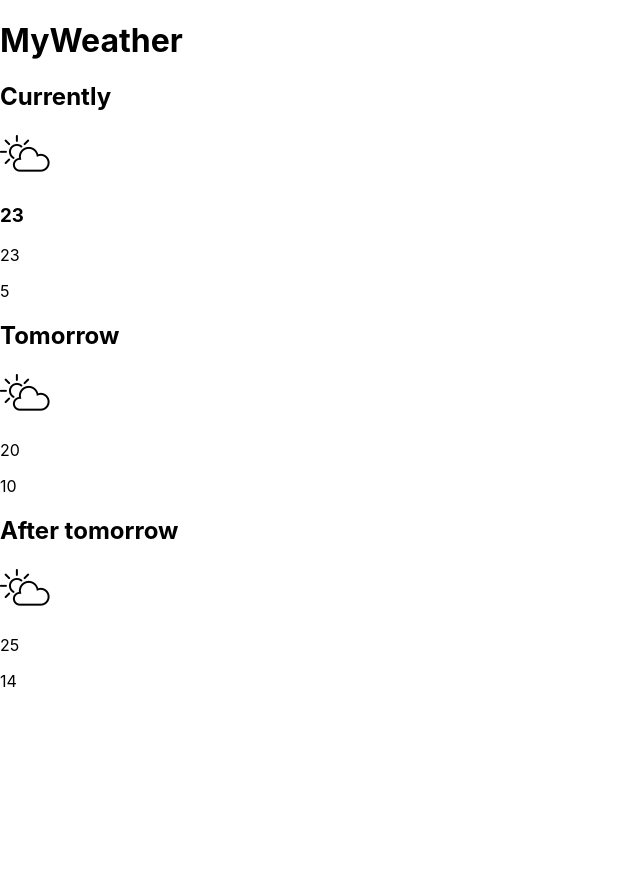
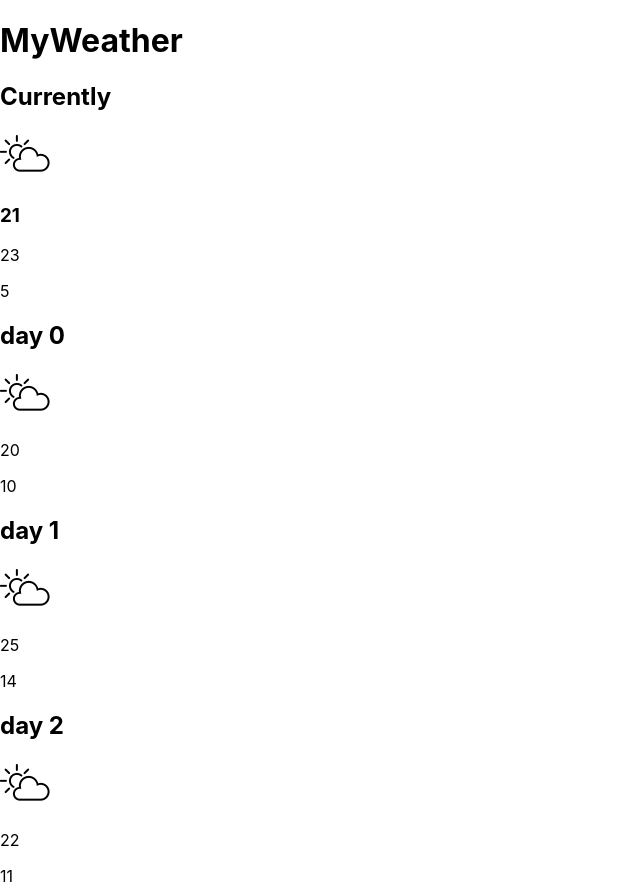
Before and after one commit to DavidSandor/reactWeatherApp, a React (Create React App) app: page / in a window 1280 px wide. Shown: the whole page, without its empty margins (0-640 px from the left). Before the commit the page ends 821 px from the top, so only its background shows below. Built offline with nearby package versions, Linux system fonts and the light colour scheme.

Commit message:
Fake weather data + interface + container update

```diff
--- a/src/Assets/Data/FakeWeatherData.js
+++ b/src/Assets/Data/FakeWeatherData.js
@@ -1,24 +1,31 @@
 const today = {
-    currentTemp : 23,
+    currentTemp : 21,
     maxTemp : 23,
     minTemp : 5,
-    currentState : "windy"
+    currentType : "windy"
 }
 
-const tomorrow = {
-    maxTemp : 20,
-    minTemp: 10,
-    averageState: "sunny"
-}
+const forecast = [
+    {
+        maxTemp : 20,
+        minTemp: 10,
+        averageType: "sunny"
+    },
 
-const afterTomorrow = {
-    maxTemp : 25,
-    minTemp: 14,
-    averageState: "cloudy"
-}
+    {
+        maxTemp : 25,
+        minTemp: 14,
+        averageType: "cloudy"
+    },
+
+    {
+        maxTemp : 22,
+        minTemp: 11,
+        averageType: "cloudy"
+    }
+]
 
 export {
     today as Today,
-    tomorrow as Tomorrow,
-    afterTomorrow as AfterTomorrow
+    forecast as Forecast
 };
--- a/src/Assets/WeatherAPIInterface.js
+++ b/src/Assets/WeatherAPIInterface.js
@@ -1,44 +1,26 @@
 import {Today} from './Data/FakeWeatherData';
-import {Tomorrow} from './Data/FakeWeatherData';
-import {AfterTomorrow} from './Data/FakeWeatherData';
+import {Forecast} from './Data/FakeWeatherData';
 
 class WeatherAPIInterface {
 
     getCurrentWeatherState = () => {
-        return Today.currentState;
+        return {
+            currentTemp : Today.currentTemp,
+            maxTemp : Today.maxTemp,
+            minTemp : Today.minTemp,
+            currentType : Today.currentType
+        };
     }
 
-    getCurrentTemp = () => {
-        return Today.currentTemp;
-    }
-
-    getTodaysMaxTemp = () => {
-        return Today.maxTemp;
-    }
-
-    getTodaysMinTemp = () => {
-        return Today.minTemp;
-    }
-
-    getMaxTempByDate = (dayShift) => {
-        switch(dayShift){
-            case 1:
-            return Tomorrow.maxTemp;
-            case 2:
-            return AfterTomorrow.maxTemp;
-            default:
-            return 100;
-        }
-    }
-
-    getMinTempByDate = (dayShift) => {
-        switch(dayShift){
-            case 1:
-            return Tomorrow.minTemp;
-            case 2:
-            return AfterTomorrow.minTemp;
-            default:
-            return -100;
+    getWeatherStateByDay = (day) => {
+        if(day >= 0 && day < Forecast.length){
+            return {
+                maxTemp : Forecast[day].maxTemp,
+                minTemp: Forecast[day].minTemp,
+                averageType: Forecast[day].averageType
+            }
+        } else {
+            return null;
         }
     }
 }
--- a/src/Containers/TodaysWeather/TodaysWeather.js
+++ b/src/Containers/TodaysWeather/TodaysWeather.js
@@ -2,6 +2,10 @@ import React, { Component } from 'react';
 import WeatherCard from '../../Components/WeatherCard/WeatherCard'
 
 class TodaysWeather extends Component {
+
+  state = {
+    currentWeather: this.props.weatherInfo.getCurrentWeatherState()
+  }
 
   render() {
 
@@ -9,9 +13,9 @@ class TodaysWeather extends Component {
       <div>
           <WeatherCard
               title="Currently"
-                currentTemp={this.props.weatherInfo.getCurrentTemp()}
-                maxTemp={this.props.weatherInfo.getTodaysMaxTemp()}
-                minTemp={this.props.weatherInfo.getTodaysMinTemp()}
+              currentTemp={this.state.currentWeather.currentTemp}
+              maxTemp={this.state.currentWeather.maxTemp}
+              minTemp={this.state.currentWeather.minTemp}
               isMinimized={false}>
           </WeatherCard>
       </div>
--- a/src/Containers/WeatherForecast/WeatherForecast.js
+++ b/src/Containers/WeatherForecast/WeatherForecast.js
@@ -3,18 +3,21 @@ import WeatherCard from '../../Components/WeatherCard/WeatherCard'
 
 class WeatherForecast extends Component {
 
-    state= {
-        nextDaysForecast: [
-            {day: 'Tomorrow', maxTemp: this.props.weatherInfo.getMaxTempByDate(1), minTemp: this.props.weatherInfo.getMinTempByDate(1)},
-            {day: 'After tomorrow', maxTemp: this.props.weatherInfo.getMaxTempByDate(2), minTemp: this.props.weatherInfo.getMinTempByDate(2)},
-        ]
+    getWeatherForecastDays = () => {
+        const forecastDays = [];
+
+        for (let index = 0; index < 3; index++) {
+            forecastDays.push(this.props.weatherInfo.getWeatherStateByDay(index));
+        }
+
+        return forecastDays;
     }
 
     render() {
 
-        const forecastList = this.state.nextDaysForecast.map((foreCastDay)=>
+        const forecastList = this.getWeatherForecastDays().map((foreCastDay, index) =>
             <WeatherCard
-                title={foreCastDay.day}
+                title={`day ${index}`}
                 maxTemp={foreCastDay.maxTemp}
                 minTemp={foreCastDay.minTemp}
                 isMinimized={true}>
@@ -29,4 +32,4 @@ class WeatherForecast extends Component {
     }
 }
 
-  export default WeatherForecast;
+export default WeatherForecast;
```
Lines whose indentation alone changed are shown as unchanged.
